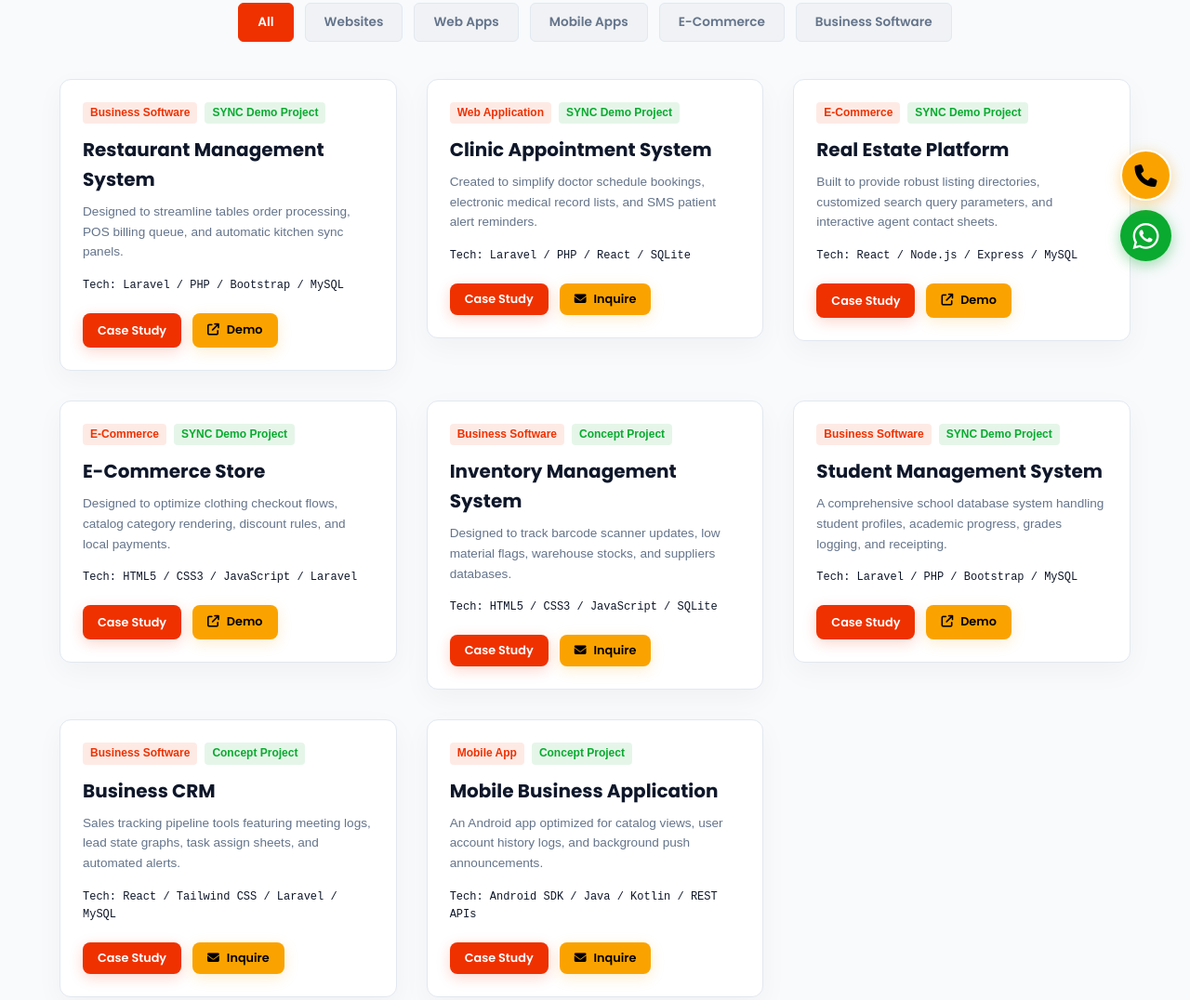
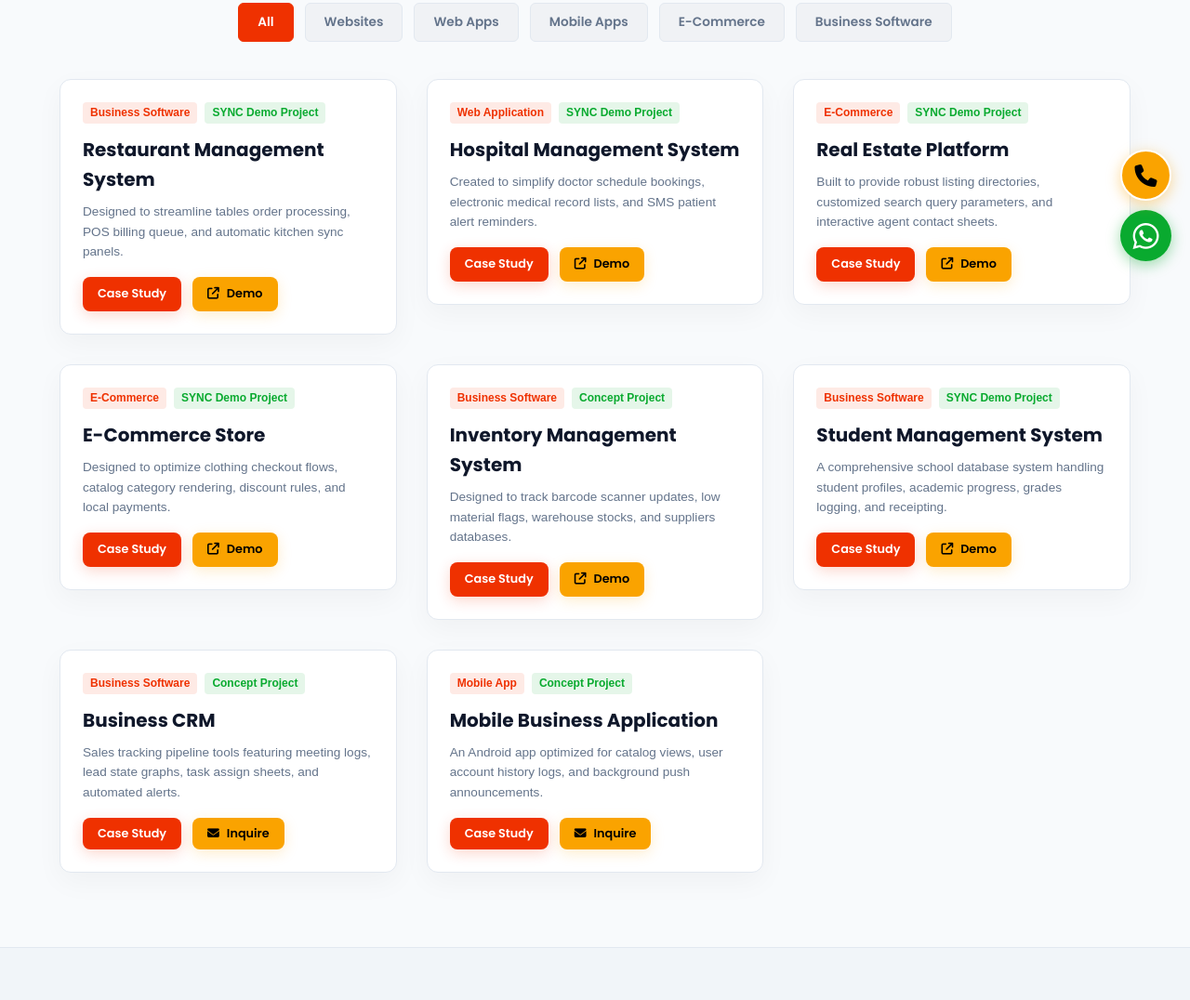
Before and after one commit to harishkumar-234/SYNC, a plain HTML site: page projects.html in a window 1280 px wide. Shown: the part 489-1565 px from the top of the page at 93% size. Drawn offline with Linux system fonts and the light colour scheme; a web font is replaced by a local one.

```diff
--- a/projects.html
+++ b/projects.html
@@ -104,7 +104,6 @@
               <h3>Restaurant Management System</h3>
               <p>Designed to streamline tables order processing, POS billing queue, and automatic kitchen sync panels.
               </p>
-              <div class="project-tech">Tech: Laravel / PHP / Bootstrap / MySQL</div>
               <div class="project-actions">
                 <button class="btn btn-primary trigger-case-study" data-study="restaurant-management">Case
                   Study</button>
@@ -123,14 +122,13 @@
                 <span class="project-label">Web Application</span>
                 <span class="project-concept-tag">SYNC Demo Project</span>
               </div>
-              <h3>Clinic Appointment System</h3>
+              <h3>Hospital Management System</h3>
               <p>Created to simplify doctor schedule bookings, electronic medical record lists, and SMS patient alert
                 reminders.</p>
-              <div class="project-tech">Tech: Laravel / PHP / React / SQLite</div>
               <div class="project-actions">
                 <button class="btn btn-primary trigger-case-study" data-study="clinic-appointment">Case Study</button>
-                <button class="btn btn-secondary trigger-quote-modal"><i class="fa-solid fa-envelope"></i>
-                  Inquire</button>
+                <a href="https://medicare-pro-bice.vercel.app/" target="_blank" rel="noopener noreferrer"
+                  class="btn btn-secondary"><i class="fa-solid fa-arrow-up-right-from-square"></i> Demo</a>
               </div>
             </div>
           </div>
@@ -147,7 +145,6 @@
               <h3>Real Estate Platform</h3>
               <p>Built to provide robust listing directories, customized search query parameters, and interactive agent
                 contact sheets.</p>
-              <div class="project-tech">Tech: React / Node.js / Express / MySQL</div>
               <div class="project-actions">
                 <button class="btn btn-primary trigger-case-study" data-study="real-estate">Case Study</button>
                 <a href="https://harishkumar-234.github.io/Sync-Real-Estate/" target="_blank" rel="noopener noreferrer"
@@ -168,7 +165,6 @@
               <h3>E-Commerce Store</h3>
               <p>Designed to optimize clothing checkout flows, catalog category rendering, discount rules, and local
                 payments.</p>
-              <div class="project-tech">Tech: HTML5 / CSS3 / JavaScript / Laravel</div>
               <div class="project-actions">
                 <button class="btn btn-primary trigger-case-study" data-study="ecommerce">Case Study</button>
                 <a href="https://harishkumar-234.github.io/Sync-Life-Style/" target="_blank" rel="noopener noreferrer"
@@ -189,11 +185,10 @@
               <h3>Inventory Management System</h3>
               <p>Designed to track barcode scanner updates, low material flags, warehouse stocks, and suppliers
                 databases.</p>
-              <div class="project-tech">Tech: HTML5 / CSS3 / JavaScript / SQLite</div>
               <div class="project-actions">
                 <button class="btn btn-primary trigger-case-study" data-study="inventory-management">Case Study</button>
-                <button class="btn btn-secondary trigger-quote-modal"><i class="fa-solid fa-envelope"></i>
-                  Inquire</button>
+                <a href="https://stock-flow-rho-six.vercel.app/" target="_blank" rel="noopener noreferrer"
+                  class="btn btn-secondary"><i class="fa-solid fa-arrow-up-right-from-square"></i> Demo</a>
               </div>
             </div>
           </div>
@@ -210,7 +205,6 @@
               <h3>Student Management System</h3>
               <p>A comprehensive school database system handling student profiles, academic progress, grades logging,
                 and receipting.</p>
-              <div class="project-tech">Tech: Laravel / PHP / Bootstrap / MySQL</div>
               <div class="project-actions">
                 <button class="btn btn-primary trigger-case-study" data-study="student-management">Case Study</button>
                 <a href="https://harishkumar-234.github.io/Sync-School-Management/" target="_blank"
@@ -232,7 +226,6 @@
               <h3>Business CRM</h3>
               <p>Sales tracking pipeline tools featuring meeting logs, lead state graphs, task assign sheets, and
                 automated alerts.</p>
-              <div class="project-tech">Tech: React / Tailwind CSS / Laravel / MySQL</div>
               <div class="project-actions">
                 <button class="btn btn-primary trigger-case-study" data-study="business-crm">Case Study</button>
                 <button class="btn btn-secondary trigger-quote-modal"><i class="fa-solid fa-envelope"></i>
@@ -253,7 +246,6 @@
               <h3>Mobile Business Application</h3>
               <p>An Android app optimized for catalog views, user account history logs, and background push
                 announcements.</p>
-              <div class="project-tech">Tech: Android SDK / Java / Kotlin / REST APIs</div>
               <div class="project-actions">
                 <button class="btn btn-primary trigger-case-study" data-study="mobile-app">Case Study</button>
                 <button class="btn btn-secondary trigger-quote-modal"><i class="fa-solid fa-envelope"></i>
```
